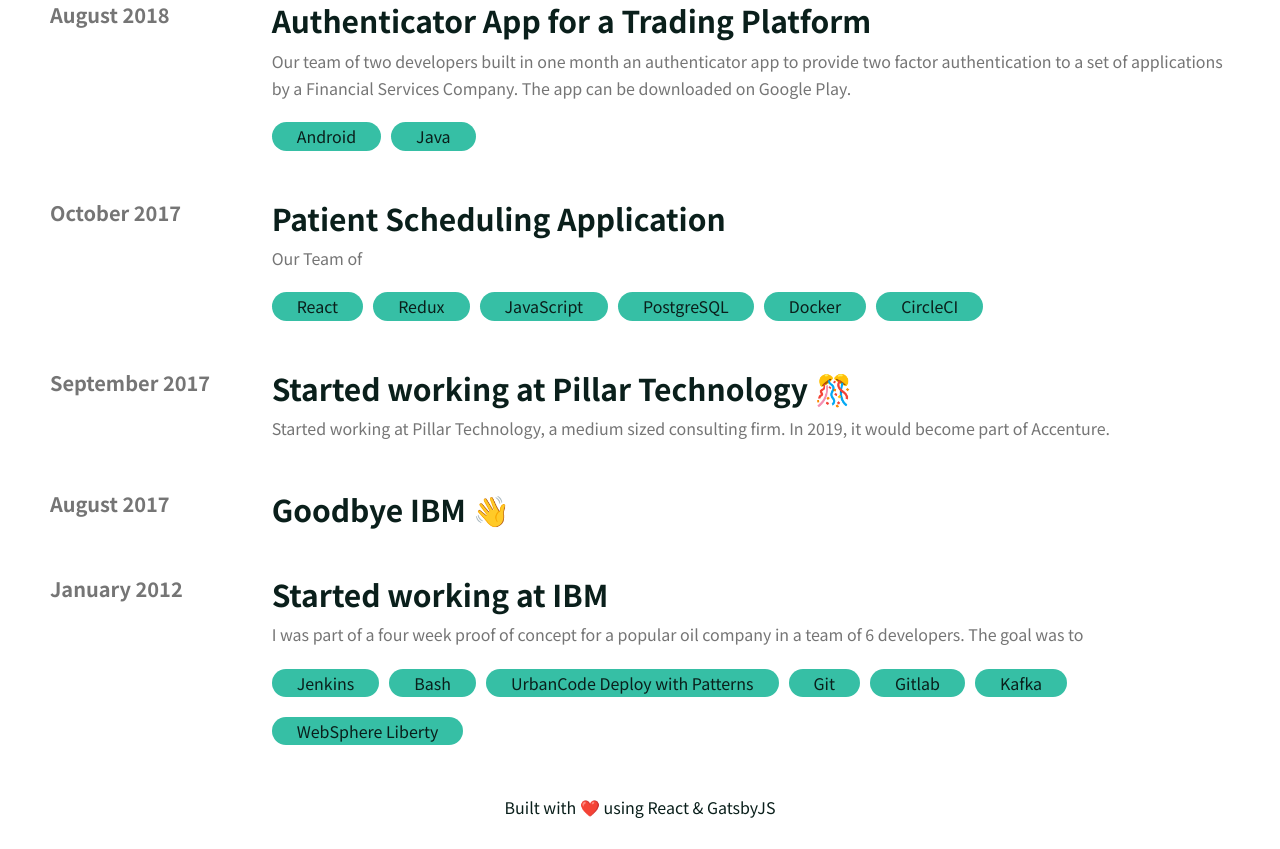
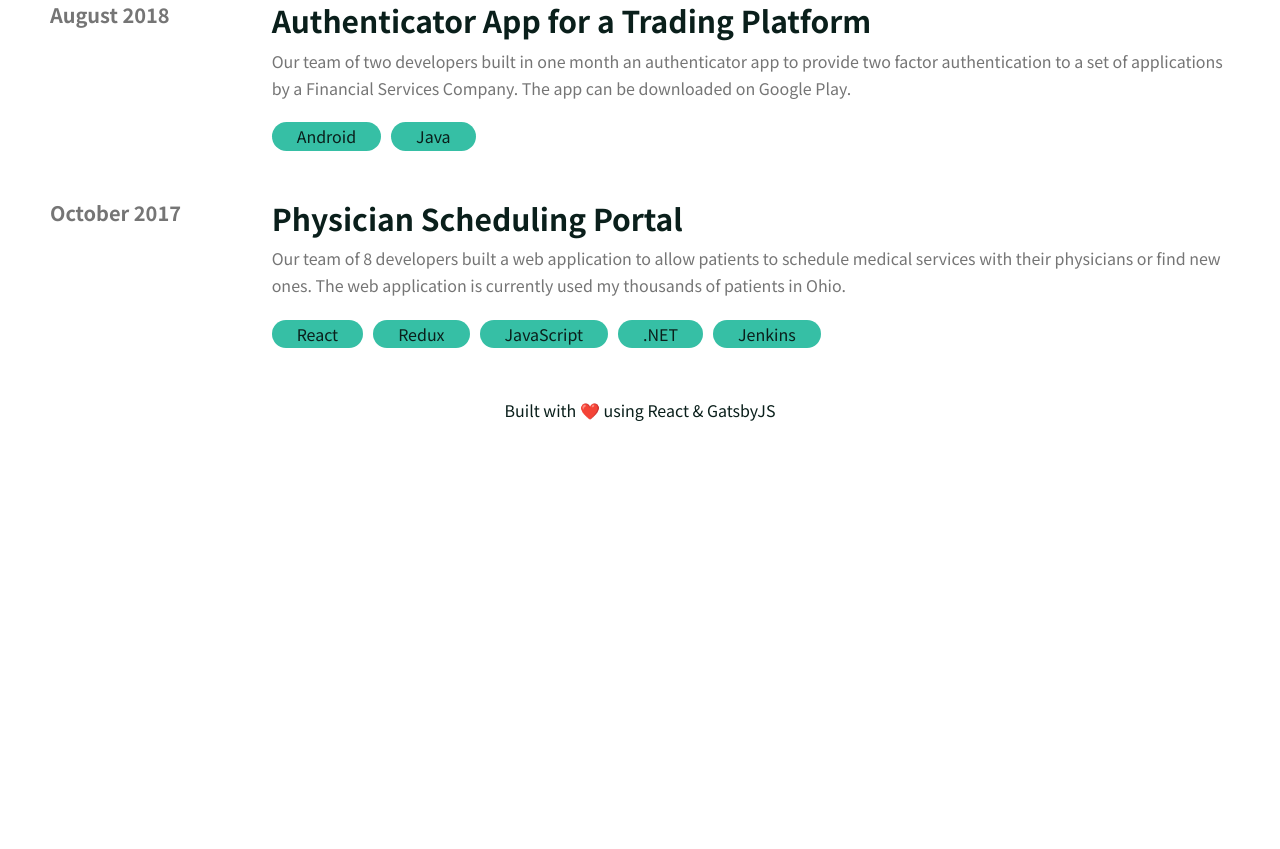
Before and after one commit to luiscarlin/luiscarlin.dev, a Gatsby site: page /recent-work in a window 1280 px wide. Shown: the part 1844-2693 px from the top of the page. After the commit the page ends 2296 px from the top, so only its background shows below. Built offline with nearby package versions, Linux system fonts and the light colour scheme; Gatsby itself is replaced by a stand-in of ours.

```diff
--- a/src/pages/recent-work.js
+++ b/src/pages/recent-work.js
@@ -99,37 +99,10 @@
   },
   {
     date: "October 2017",
-    title: "Patient Scheduling Application",
-    text: "Our Team of ",
-    tech: ["React", "Redux", "JavaScript", "PostgreSQL", "Docker", "CircleCI"],
-  },
-  {
-    date: "September 2017",
-    title: "Started working at Pillar Technology 🎊",
+    title: "Physician Scheduling Portal",
     text:
-      "Started working at Pillar Technology, a medium sized consulting firm. In 2019, it would become part of Accenture.",
-    tech: [],
-  },
-  {
-    date: "August 2017",
-    title: "Goodbye IBM 👋 ",
-    text: "",
-    tech: [],
-  },
-  {
-    date: "January 2012",
-    title: "Started working at IBM",
-    text:
-      "I was part of a four week proof of concept for a popular oil company in a team of 6 developers. The goal was to ",
-    tech: [
-      "Jenkins",
-      "Bash",
-      "UrbanCode Deploy with Patterns",
-      "Git",
-      "Gitlab",
-      "Kafka",
-      "WebSphere Liberty",
-    ],
+      "Our team of 8 developers built a web application to allow patients to schedule medical services with their physicians or find new ones. The web application is currently used my thousands of patients in Ohio.",
+    tech: ["React", "Redux", "JavaScript", ".NET", "Jenkins"],
   },
 ]
 
```
Also changed, not shown: src/pages/about.js (added, +28 -0 lines).
